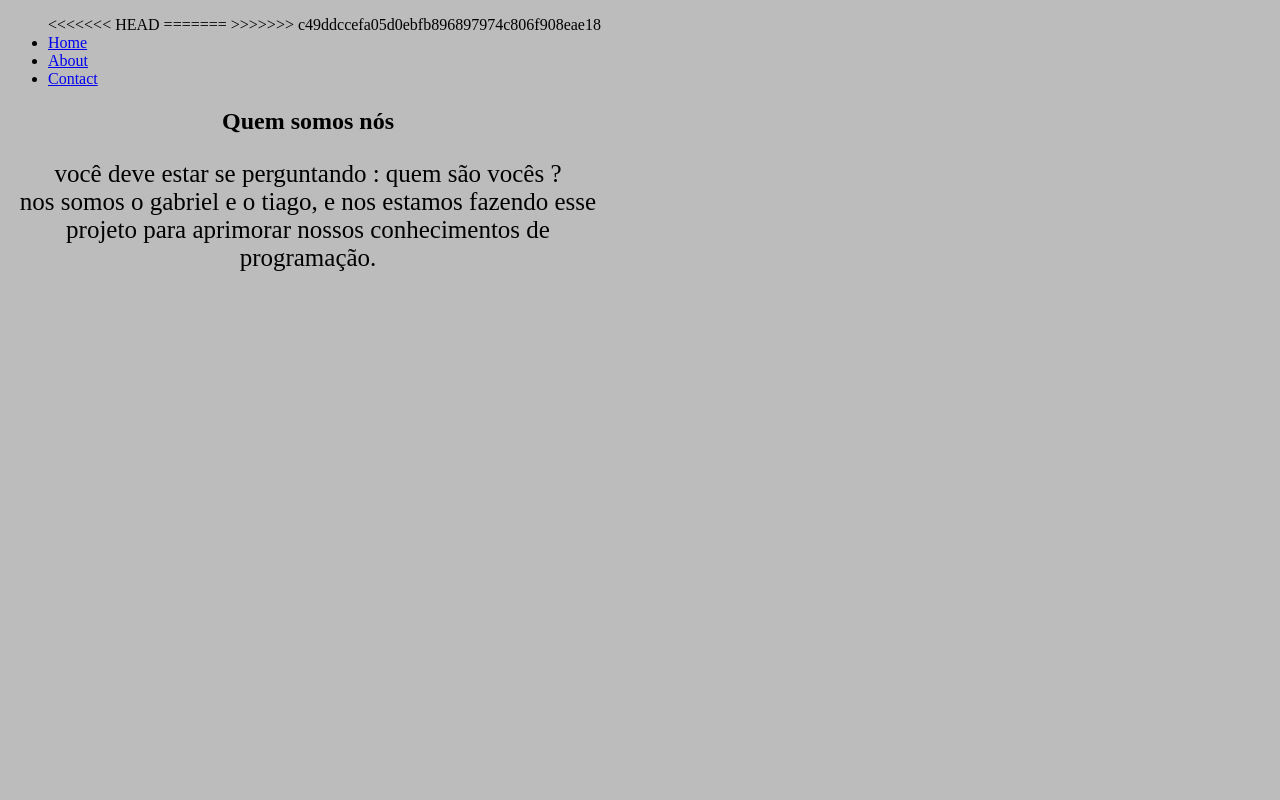
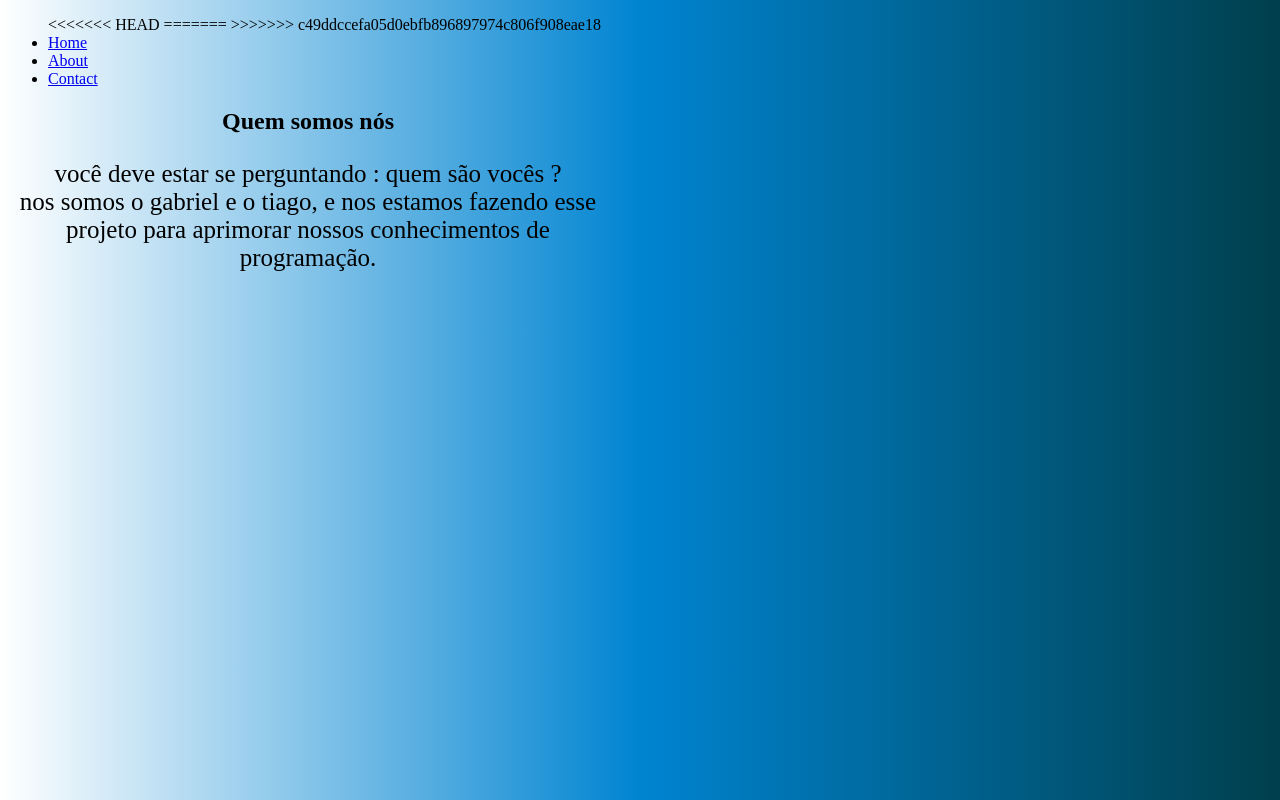
Before and after one commit to tiagoferlacamini13-bit/Projetct-Escola-rs, a plain HTML site: page assets/pages/about.html in a window 1280 px wide. Drawn offline with Linux system fonts and the light colour scheme.

Commit message:
mexendo no about 2

```diff
--- a/assets/css/about.css
+++ b/assets/css/about.css
@@ -1,6 +1,6 @@
 @charset "utf-8";
 body{
-    background-color: rgb(188, 188, 188);
+    background-image: linear-gradient(to left, rgb(0, 63, 76),rgb(0, 132, 209)  , white);
 }
 p{
     font-size: 25px;
```
